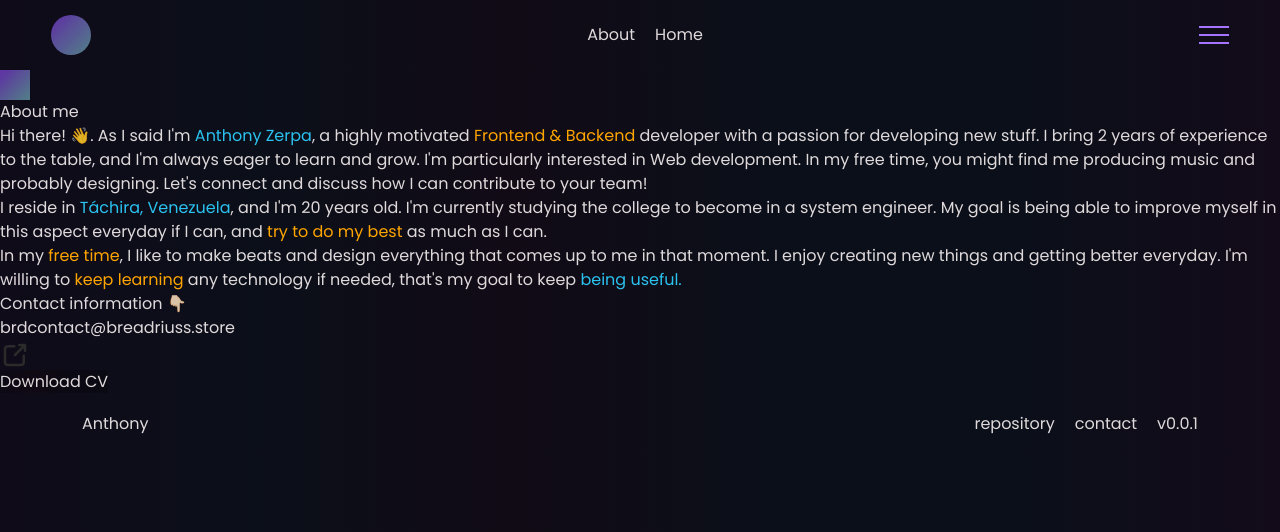
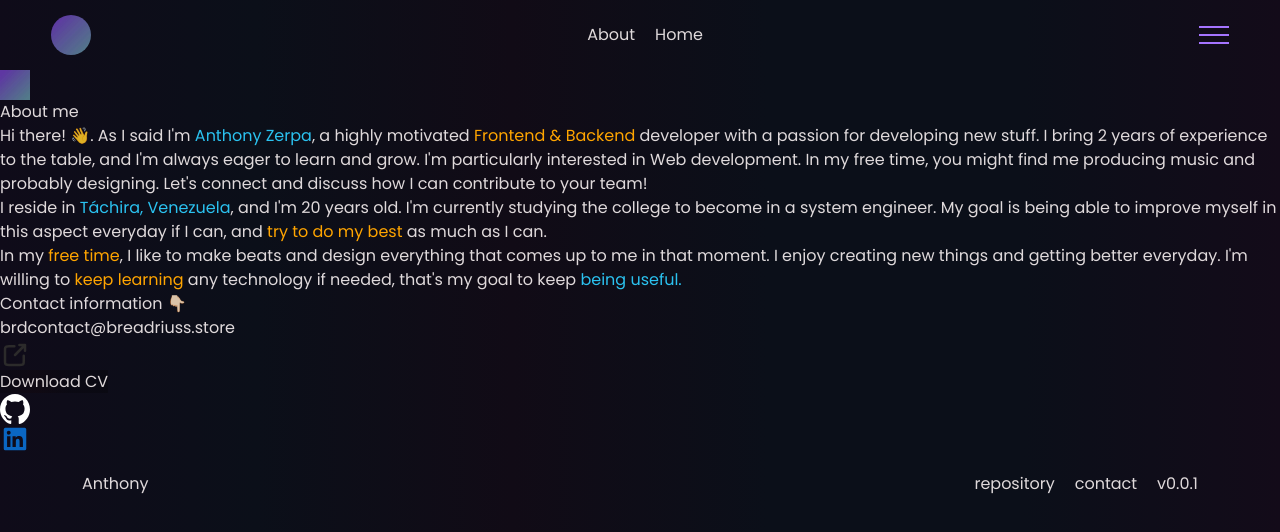
Before and after one commit to JoeCursewl/brd-portfolio, a React (Vite) app: page /about in a window 1280 px wide. Shown: the top 532 px of the page. Built offline with nearby package versions, Linux system fonts and the light colour scheme.

Commit message:
About added

```diff
--- a/src/component-personal/about-an.jsx
+++ b/src/component-personal/about-an.jsx
@@ -1,56 +1,124 @@
-import { motion } from 'framer-motion'
-import { useState } from 'react';
+import { motion } from "framer-motion";
+import { useState } from "react";
 
 export function ABout() {
-    const [copy2, setCopy2] = useState(false)
+  const [copy2, setCopy2] = useState(false);
   const copyToClipboard2 = (text) => {
     navigator.clipboard.writeText(text);
     setCopy2(true);
 
     setTimeout(() => {
-            setCopy2(false)
-        }, 1000)
-    }
-
+      setCopy2(false);
+    }, 1000);
+  };
 
   return (
-        <motion.section animate={{ opacity: 1 }} initial={{ opacity: -100 }} transition={{ duration: 0.5 }} className="w-full flex justify-center items-center min-h-[100vh]">
+    <motion.section
+      animate={{ opacity: 1 }}
+      initial={{ opacity: -100 }}
+      transition={{ duration: 0.5 }}
+      className="w-full flex justify-center items-center min-h-[100vh]"
+    >
       <div className="w-[85%] flex justify-center items-center sm:w-[75%]">
-
-                <div className='my-2 flex justify-start items-start flex-col w-full'>
-
-                    <div className='flex justify-start items-center gap-2 w-full my-4 border-b py-2 border-solid border-b-[#ffc5c515]'>
-                        <img className='w-6 rounded-[100%]' src="/cursewl_img.jpg" alt="Cursewl File Image" />
-                        <h3 className='text-[1.1rem] text-[#fff7f7]'>About me</h3>
+        <div className="my-2 flex justify-start items-start flex-col w-full">
+          <div className="flex justify-start items-center gap-2 w-full my-4 border-b py-2 border-solid border-b-[#ffc5c515]">
+            <img
+              className="w-6 rounded-[100%]"
+              src="/cursewl_img.jpg"
+              alt="Cursewl File Image"
+            />
+            <h3 className="text-[1.1rem] text-[#fff7f7]">About me</h3>
           </div>
 
-                    <div className='grid gap-4'>
-                        <p>Hi there! 👋. As I said I'm <span className='spn-dvp'>Anthony Zerpa</span>, a highly motivated <span className='spn-ant'>Frontend & Backend</span> developer with a passion for developing new stuff. I bring 2 years of experience to the table, and I'm always eager to learn and grow. I'm particularly interested in Web development. In my free time, you might find me producing music and probably designing. Let's connect and discuss how I can contribute to your team!</p>
+          <div className="grid gap-4">
             <p>
-                            I reside in <span className='spn-dvp'>Táchira, Venezuela</span>, and I'm 20 years old. I'm currently studying the college to become in a system engineer. My goal is being able to improve myself in this aspect everyday if I can, and <span className='spn-ant'>try to do my best</span> as much as I can.
+              Hi there! 👋. As I said I'm{" "}
+              <span className="spn-dvp">Anthony Zerpa</span>, a highly motivated{" "}
+              <span className="spn-ant">Frontend & Backend</span> developer with
+              a passion for developing new stuff. I bring 2 years of experience
+              to the table, and I'm always eager to learn and grow. I'm
+              particularly interested in Web development. In my free time, you
+              might find me producing music and probably designing. Let's
+              connect and discuss how I can contribute to your team!
+            </p>
+            <p>
+              I reside in <span className="spn-dvp">Táchira, Venezuela</span>,
+              and I'm 20 years old. I'm currently studying the college to become
+              in a system engineer. My goal is being able to improve myself in
+              this aspect everyday if I can, and{" "}
+              <span className="spn-ant">try to do my best</span> as much as I
+              can.
             </p>
 
-                        <p>In my <span className='spn-ant'>free time</span>, I like to make beats and design everything that comes up to me in that moment. I enjoy creating new things and getting better everyday. I'm willing to <span className='spn-ant'>keep learning</span> any technology if needed, that's my goal
-                            to keep <span className='spn-dvp'>being useful.</span></p>
+            <p>
+              In my <span className="spn-ant">free time</span>, I like to make
+              beats and design everything that comes up to me in that moment. I
+              enjoy creating new things and getting better everyday. I'm willing
+              to <span className="spn-ant">keep learning</span> any technology
+              if needed, that's my goal to keep{" "}
+              <span className="spn-dvp">being useful.</span>
+            </p>
 
-                        <div className='border-t border-solid border-[#ffc5c513] pt-4'>
-                            <p className='text-[#ffa5a5] text-[1.1rem]'>Contact information 👇🏻</p>
+            <div className="border-t border-solid border-[#ffc5c513] pt-4">
+              <p className="text-[#ffa5a5] text-[1.1rem]">
+                Contact information 👇🏻
+              </p>
             </div>
 
-                        <div className='flex justify-start items-start gap-4 flex-col sm:flex-row sm:items-center'>
-                            <div className={`${copy2 === true ? 'border-[#4eac5e]' : 'border-[#4242427e]'} w-[200px] overflow-hidden text-ellipsis whitespace-nowrap bg-[#050505a2] px-4 py-2 rounded-[8px] flex justify-start items-center gap-2 border-solid border-[0.5px] transition-colors cursor-pointer stuff-ellipsis`} onClick={() => copyToClipboard2("brdcontact@breadriuss.store")}>
-                                <p className='w-[200px] overflow-hidden text-ellipsis whitespace-nowrap'>{copy2 === true ? 'Text copied!' : 'brdcontact@breadriuss.store'}</p>
-                                <img className='w-5' src="/svg-projects/arrow-img.svg" alt="" />
+            <div className="flex justify-start items-start gap-3 flex-col sm:flex-row sm:items-center">
+              <div
+                className={`${
+                  copy2 === true ? "border-[#4eac5e]" : "border-[#4242427e]"
+                } w-[200px] overflow-hidden text-ellipsis whitespace-nowrap bg-[#050505a2] px-4 py-2 rounded-[8px] flex justify-start items-center gap-2 border-solid border-[0.5px] transition-colors cursor-pointer stuff-ellipsis`}
+                onClick={() => copyToClipboard2("brdcontact@breadriuss.store")}
+              >
+                <p className="w-[200px] overflow-hidden text-ellipsis whitespace-nowrap">
+                  {copy2 === true
+                    ? "Text copied!"
+                    : "brdcontact@breadriuss.store"}
+                </p>
+                <img className="w-5" src="/svg-projects/arrow-img.svg" alt="" />
               </div>
-                            <a download={true} href={"/files/Anthony Zerpa - Resume - Frontend & Backend Developer.pdf"}
-                                className='flex justify-center items-center card-info-ant px-2 py-1 text-[14px] text-[#dcadfc] rounded-[12px] border-solid border-[0.5px] border-[#dcadfc28] transition-colors hover:bg-[#1e1320]'>Download CV</a>
-                        </div>
+              <a
+                download={true}
+                href={
+                  "/files/Anthony Zerpa - Resume - Frontend & Backend Developer.pdf"
+                }
+                className="flex justify-center items-center card-info-ant px-2 py-1 text-[14px] text-[#dcadfc] rounded-[12px] border-solid border-[0.5px] border-[#dcadfc28] transition-colors hover:bg-[#1e1320]"
+              >
+                Download CV
+              </a>
+
+              <div className="flex justify-center items-center gap-2 md:flex-row">
+                <a
+                  href={"https://github.com/JoeCursewl"}
+                  target={"_target"}
+                  className="flex justify-center items-center card-info-ant px-2 py-1 text-[14px] text-[#dcadfc] rounded-[12px] border-solid border-[0.5px] border-[#dcadfc28] transition-colors hover:bg-[#1e1320]"
+                >
+                  <img
+                    className="w-5 py-1"
+                    src="/technologies/github-img.svg"
+                    alt="Github SVG File"
+                  />
+                </a>
+
+                <a
+                  href={"https://www.linkedin.com/in/anthonycursewl/"}
+                  target={"_target"}
+                  className="flex justify-center items-center card-info-ant px-2 py-1 text-[14px] text-[#dcadfc] rounded-[12px] border-solid border-[0.5px] border-[#dcadfc28] transition-colors hover:bg-[#1e1320]"
+                >
+                  <img
+                    className="w-5 py-1"
+                    src="/technologies/linkedin-img.svg"
+                    alt="Github SVG File"
+                  />
+                </a>
               </div>
 
             </div>
-
-
+          </div>
+        </div>
       </div>
     </motion.section>
-    )
+  );
 }
```
Lines whose indentation alone changed are shown as unchanged.
